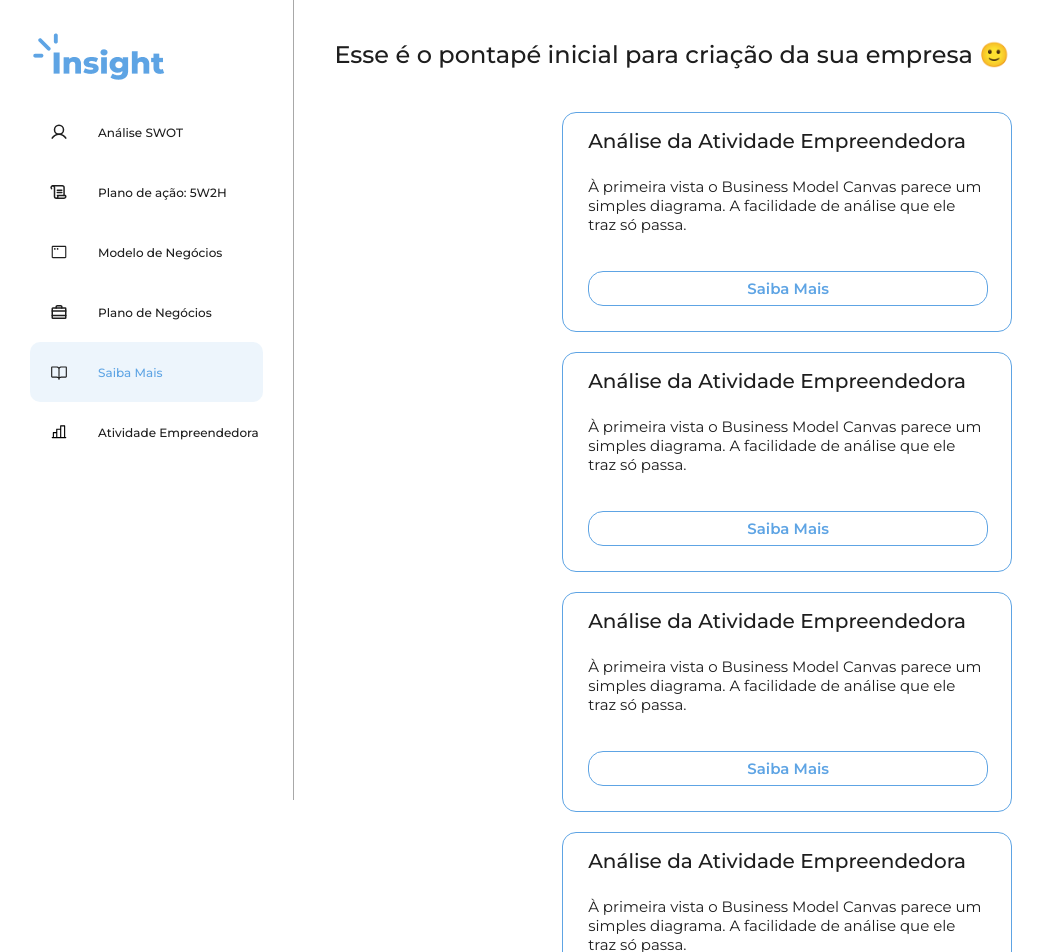
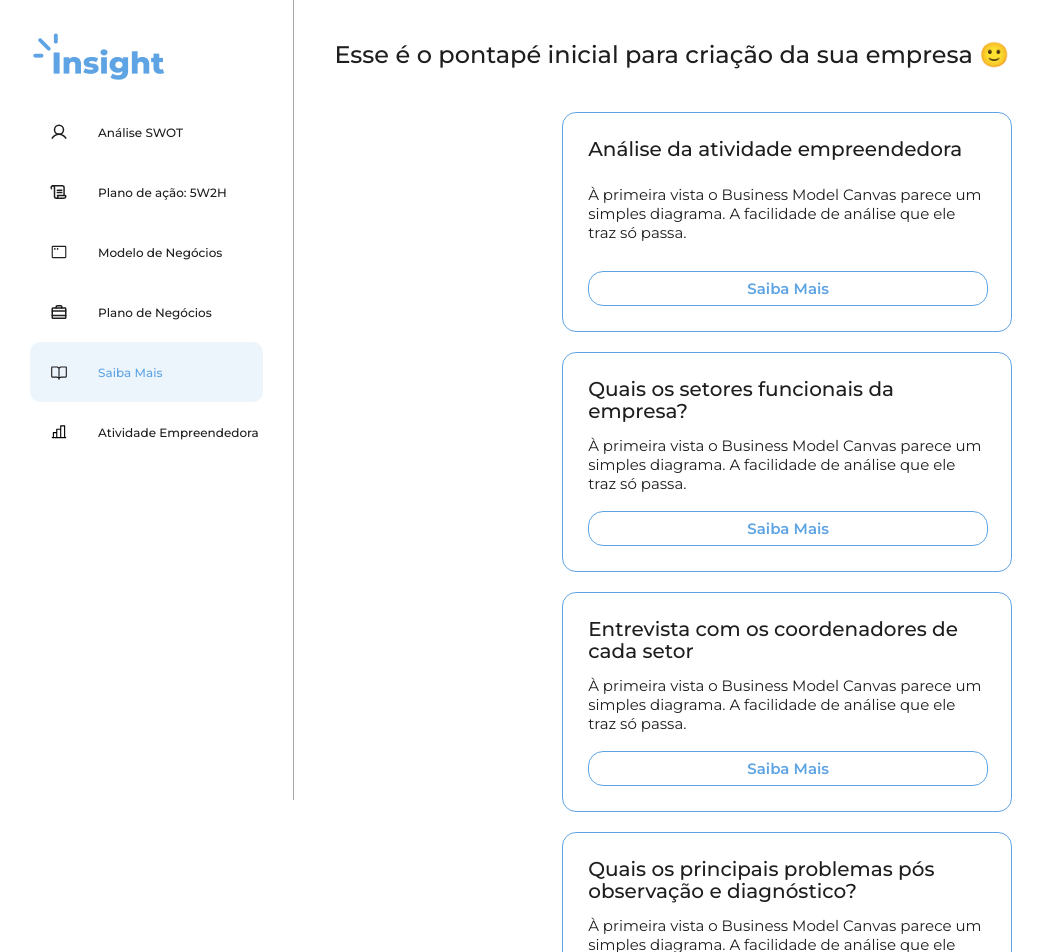
Before and after one commit to limarich/empreendify, a React (Vite) app: page /entrepreneurial-activity in a window 1280 px wide. Shown: the top 952 px of the page, without its empty margins (0-1045 px from the left). Built offline with nearby package versions, Linux system fonts and the light colour scheme.

Commit message:
Roteamento da atividade empreendedora

```diff
--- a/src/pages/EntrepreneurialActivity/EntrepreneurialCard/index.jsx
+++ b/src/pages/EntrepreneurialActivity/EntrepreneurialCard/index.jsx
@@ -3,18 +3,20 @@ import { useNavigate } from "react-router-dom";
 
 import "./styles.css";
 
-export const EntrepreneurialCard = () => {
+import { texts } from '../index';
+
+export const EntrepreneurialCard = (props) => {
   const navigate = useNavigate();
 
   return (
     <div className="contentCard">
-      <h3 className="title">Análise da Atividade Empreendedora</h3>
-      <p className="description">À primeira vista o Business Model Canvas parece um simples diagrama. A facilidade de análise que ele traz só passa.</p>
+      <h3 className="title">{props.title}</h3>
+      <p className="description">{props.abstract}</p>
       <button
         className="link"
         href="#"
         onClick={() => {
-          navigate('/entrepreneurial-activity/1')
+          navigate(`/entrepreneurial-activity/${Number(props.index) + 1}`)
         }}
       >
         Saiba Mais
--- a/src/pages/EntrepreneurialActivity/EntrepreneurialCard/styles.css
+++ b/src/pages/EntrepreneurialActivity/EntrepreneurialCard/styles.css
@@ -17,6 +17,7 @@
 
 .title {
   font-size: 20px;
+  line-height: 22px;
 }
 
 .description {
--- a/src/pages/EntrepreneurialActivity/TextEntreprenaurialActivity/index.jsx
+++ b/src/pages/EntrepreneurialActivity/TextEntreprenaurialActivity/index.jsx
@@ -4,40 +4,7 @@ import styles from './styles.module.css';
 import { ArrowRight, ArrowLeft } from "@phosphor-icons/react";
 import { useNavigate, useParams } from "react-router-dom";
 
-const texts = [
-  {
-    title: "Análise da atividade empreendedora",
-    text: "Texto 1"
-  },
-  {
-    title: "Quais os setores funcionais da empresa?",
-    text: "Texto 2"
-  },
-  {
-    title: "Entrevista com os coordenadores de cada setor",
-    text: "Texto 3"
-  },
-  {
-    title: "Quais os principais problemas pós observação e diagnóstico?",
-    text: "Texto 4"
-  },
-  {
-    title: "Observação e Diagnóstico",
-    text: "Texto 5"
-  },
-  {
-    title: "Análise da Atividade Empreendedora",
-    text: "Texto 6"
-  },
-  {
-    title: "Ferramentas importantes para melhoria de processos",
-    text: "Texto 7"
-  },
-  {
-    title: "Ativos intangíveis",
-    text: "Texto 8"
-  },
-]
+import { texts } from '../index';
 
 export const TextEntreprenaurialActivity = (props) => {
   const navigate = useNavigate();
--- a/src/pages/EntrepreneurialActivity/index.jsx
+++ b/src/pages/EntrepreneurialActivity/index.jsx
@@ -3,6 +3,49 @@ import "./styles.css";
 
 import { SectionHeader } from '../../components/SectionHeader';
 import { EntrepreneurialCard } from './EntrepreneurialCard';
+
+export const texts = [
+  {
+    title: "Análise da atividade empreendedora",
+    abstract: "À primeira vista o Business Model Canvas parece um simples diagrama. A facilidade de análise que ele traz só passa.",
+    text: "Texto 1"
+  },
+  {
+    title: "Quais os setores funcionais da empresa?",
+    abstract: "À primeira vista o Business Model Canvas parece um simples diagrama. A facilidade de análise que ele traz só passa.",
+    text: "Texto 2"
+  },
+  {
+    title: "Entrevista com os coordenadores de cada setor",
+    abstract: "À primeira vista o Business Model Canvas parece um simples diagrama. A facilidade de análise que ele traz só passa.",
+    text: "Texto 3"
+  },
+  {
+    title: "Quais os principais problemas pós observação e diagnóstico?",
+    abstract: "À primeira vista o Business Model Canvas parece um simples diagrama. A facilidade de análise que ele traz só passa.",
+    text: "Texto 4"
+  },
+  {
+    title: "Observação e Diagnóstico",
+    abstract: "À primeira vista o Business Model Canvas parece um simples diagrama. A facilidade de análise que ele traz só passa.",
+    text: "Texto 5"
+  },
+  {
+    title: "Análise da Atividade Empreendedora",
+    abstract: "À primeira vista o Business Model Canvas parece um simples diagrama. A facilidade de análise que ele traz só passa.",
+    text: "Texto 6"
+  },
+  {
+    title: "Ferramentas importantes para melhoria de processos",
+    abstract: "À primeira vista o Business Model Canvas parece um simples diagrama. A facilidade de análise que ele traz só passa.",
+    text: "Texto 7"
+  },
+  {
+    title: "Ativos intangíveis",
+    abstract: "À primeira vista o Business Model Canvas parece um simples diagrama. A facilidade de análise que ele traz só passa.",
+    text: "Texto 8"
+  },
+];
 
 export const EntrepreneurialActivity = () => {
   return (
@@ -12,14 +55,20 @@ export const EntrepreneurialActivity = () => {
         description={""}
       />
       <div className="contentContainerCard">
-        <EntrepreneurialCard />
-        <EntrepreneurialCard />
-        <EntrepreneurialCard />
-        <EntrepreneurialCard />
-        <EntrepreneurialCard />
-        <EntrepreneurialCard />
-        <EntrepreneurialCard />
-        <EntrepreneurialCard />
+        {
+          texts.map((text, index) => {
+            return(
+              <EntrepreneurialCard
+                title={text.title}
+                abstract={text.abstract}
+                text={text.text}
+
+                key={index}
+                index={index}
+              />
+            )
+          })
+        }
       </div>
     </div>
   )
```
